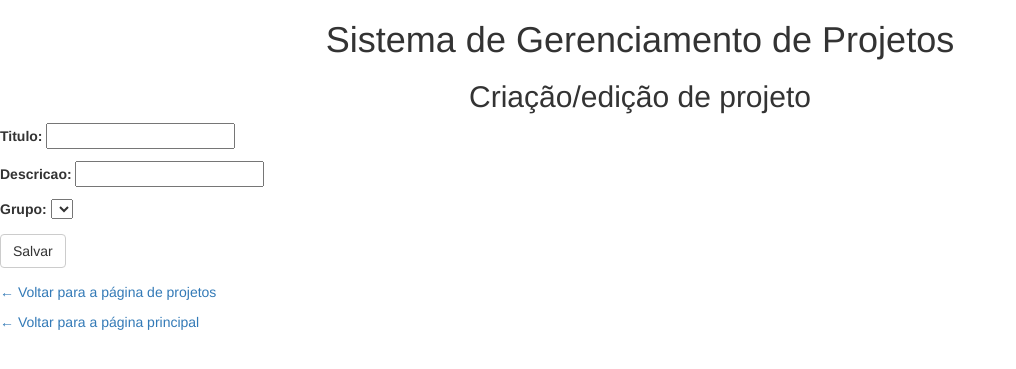
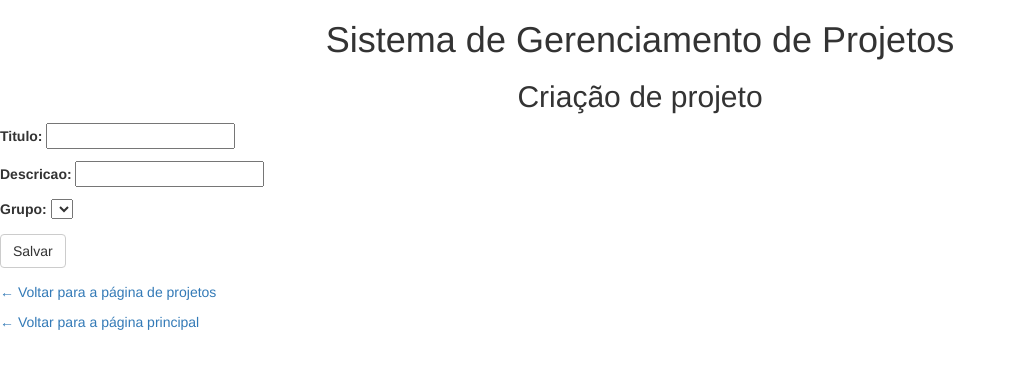
Before and after one commit to MAC0350/Projeto, a Django app: page /projeto/new/ in a window 1280 px wide. Shown: the top 369 px of the page, without its empty margins (0-1016 px from the left). Run offline with Django 3.2, Linux system fonts and the light colour scheme; data that the repository does not hold is empty; some libraries are stand-ins or nearby versions.

Commit message:
Add main.css file for usage on all templates

```diff
--- /dev/null
+++ b/fase3/gamma/management/static/css/main.css
@@ -0,0 +1,3 @@
+h1, h2 {
+    text-align: center;
+}
--- a/fase3/gamma/management/templates/management/group.html
+++ b/fase3/gamma/management/templates/management/group.html
@@ -1,3 +1,4 @@
+{% load staticfiles %}
 <html lang="pt-br">
 
 <head>
@@ -5,14 +6,15 @@
   <link rel="stylesheet"   href="https://maxcdn.bootstrapcdn.com/bootstrap/3.3.7/css/bootstrap.min.css">
   <script   src="https://ajax.googleapis.com/ajax/libs/jquery/3.2.1/jquery.min.js"></script>
   <script   src="https://maxcdn.bootstrapcdn.com/bootstrap/3.3.7/js/bootstrap.min.js"></script>
+  <link rel="stylesheet" href="{% static 'css/main.css' %}">
   <title>Grupos</title>
 </head>
 
 <body>
-<h1 style="text-align: center">Sistema de Gerenciamento de Projetos</h1>
+<h1>Sistema de Gerenciamento de Projetos</h1>
 
 <article>
-<h2 style="text-align: center">Grupos</h2>
+<h2>Grupos</h2>
 
 <div class="container">
 <table class="table table-striped">
--- a/fase3/gamma/management/templates/management/index.html
+++ b/fase3/gamma/management/templates/management/index.html
@@ -1,3 +1,4 @@
+{% load staticfiles %}
 <html lang="pt-br">
 
 <head>
@@ -5,14 +6,15 @@
   <link rel="stylesheet" href="https://maxcdn.bootstrapcdn.com/bootstrap/3.3.7/css/bootstrap.min.css">
   <script src="https://ajax.googleapis.com/ajax/libs/jquery/3.2.1/jquery.min.js"></script>
   <script src="https://maxcdn.bootstrapcdn.com/bootstrap/3.3.7/js/bootstrap.min.js"></script>
+  <link rel="stylesheet" href="{% static 'css/main.css' %}">
   <title>Sistema de gerenciamento de projetos</title>
 </head>
 
 <body>
-<h1 style="text-align: center">Sistema de Gerenciamento de Projetos</h1>
+<h1>Sistema de Gerenciamento de Projetos</h1>
 
 <article>
-<h2 style="text-align: center">Bem vindo!</h2>
+<h2>Bem vindo!</h2>
 <p>Utilize os links abaixo para navegar pelo site:</p>
 <ul>
   <li><a href="user/">Usuários</a></li>
--- a/fase3/gamma/management/templates/management/projeto.html
+++ b/fase3/gamma/management/templates/management/projeto.html
@@ -1,3 +1,4 @@
+{% load staticfiles %}
 <html lang="pt-br">
 
 <head>
@@ -6,14 +7,15 @@
   <link rel="stylesheet" href="https://maxcdn.bootstrapcdn.com/bootstrap/3.3.7/css/bootstrap.min.css">
   <script src="https://ajax.googleapis.com/ajax/libs/jquery/3.2.1/jquery.min.js"></script>
   <script src="https://maxcdn.bootstrapcdn.com/bootstrap/3.3.7/js/bootstrap.min.js"></script>
+  <link rel="stylesheet" href="{% static 'css/main.css' %}">
   <title>Projetos</title>
 </head>
 
 <body>
-<h1 style="text-align: center">Sistema de Gerenciamento de Projetos</h1>
+<h1>Sistema de Gerenciamento de Projetos</h1>
 
 <article>
-<h2 style="text-align: center">Projetos</h2>
+<h2>Projetos</h2>
 <p> Crie um novo projeto <a href="new/">aqui</a>.</p>
 
 <div class="container">
--- a/fase3/gamma/management/templates/management/projeto_new.html
+++ b/fase3/gamma/management/templates/management/projeto_new.html
@@ -1,3 +1,4 @@
+{% load staticfiles %}
 <html lang="pt-br">
 
 <head>
@@ -6,13 +7,14 @@
   <link rel="stylesheet" href="https://maxcdn.bootstrapcdn.com/bootstrap/3.3.7/css/bootstrap.min.css">
   <script src="https://ajax.googleapis.com/ajax/libs/jquery/3.2.1/jquery.min.js"></script>
   <script src="https://maxcdn.bootstrapcdn.com/bootstrap/3.3.7/js/bootstrap.min.js"></script>
-  <title>Projetos</title>
+  <link rel="stylesheet" href="{% static 'css/main.css' %}">
+  <title>Criação de projeto</title>
 </head>
 
 <body>
-<h1 style="text-align: center">Sistema de Gerenciamento de Projetos</h1>
+<h1>Sistema de Gerenciamento de Projetos</h1>
 
-<h2 style="text-align: center">Criação/edição de projeto</h2>
+<h2>Criação de projeto</h2>
 <div style="text-align: justify; border: 1px;">
 {% block content %}
   <form method="POST" class="post-form">{% csrf_token %}
--- a/fase3/gamma/management/templates/management/user.html
+++ b/fase3/gamma/management/templates/management/user.html
@@ -1,3 +1,4 @@
+{% load staticfiles %}
 <html lang="pt-br">
 
 <head>
@@ -5,14 +6,15 @@
   <link rel="stylesheet"   href="https://maxcdn.bootstrapcdn.com/bootstrap/3.3.7/css/bootstrap.min.css">
   <script   src="https://ajax.googleapis.com/ajax/libs/jquery/3.2.1/jquery.min.js"></script>
   <script   src="https://maxcdn.bootstrapcdn.com/bootstrap/3.3.7/js/bootstrap.min.js"></script>
+  <link rel="stylesheet" href="{% static 'css/main.css' %}">
   <title>Usuários</title>
 </head>
 
 <body>
-<h1 style="text-align: center">Sistema de Gerenciamento de Projetos</h1>
+<h1>Sistema de Gerenciamento de Projetos</h1>
 
 <article>
-<h2 style="text-align: center">Usuários</h2>
+<h2>Usuários</h2>
 <p>Crie um novo usuário <a href="new/">aqui</a>.</p>
 <div class="container">
 <table class="table table-striped">
--- a/fase3/gamma/management/templates/management/user_delete.html
+++ b/fase3/gamma/management/templates/management/user_delete.html
@@ -1,3 +1,4 @@
+{% load staticfiles %}
 <html lang="pt-br">
 
 <head>
@@ -5,14 +6,15 @@
   <link rel="stylesheet"   href="https://maxcdn.bootstrapcdn.com/bootstrap/3.3.7/css/bootstrap.min.css">
   <script   src="https://ajax.googleapis.com/ajax/libs/jquery/3.2.1/jquery.min.js"></script>
   <script   src="https://maxcdn.bootstrapcdn.com/bootstrap/3.3.7/js/bootstrap.min.js"></script>
+  <link rel="stylesheet" href="{% static 'css/main.css' %}">
   <title>Remoção de usuário</title>
 </head>
 
 <body>
-<h1 style="text-align: center">Sistema de Gerenciamento de Projetos</h1>
+<h1>Sistema de Gerenciamento de Projetos</h1>
 
 <article>
-<h2 style="text-align: center">Remoção de usuário</h2>
+<h2>Remoção de usuário</h2>
 
 <div class="container">
 <table class="table table-striped">
```
Also changed, not shown: fase3/gamma/management/templates/management/user_edit.html (+5 -3 lines).
